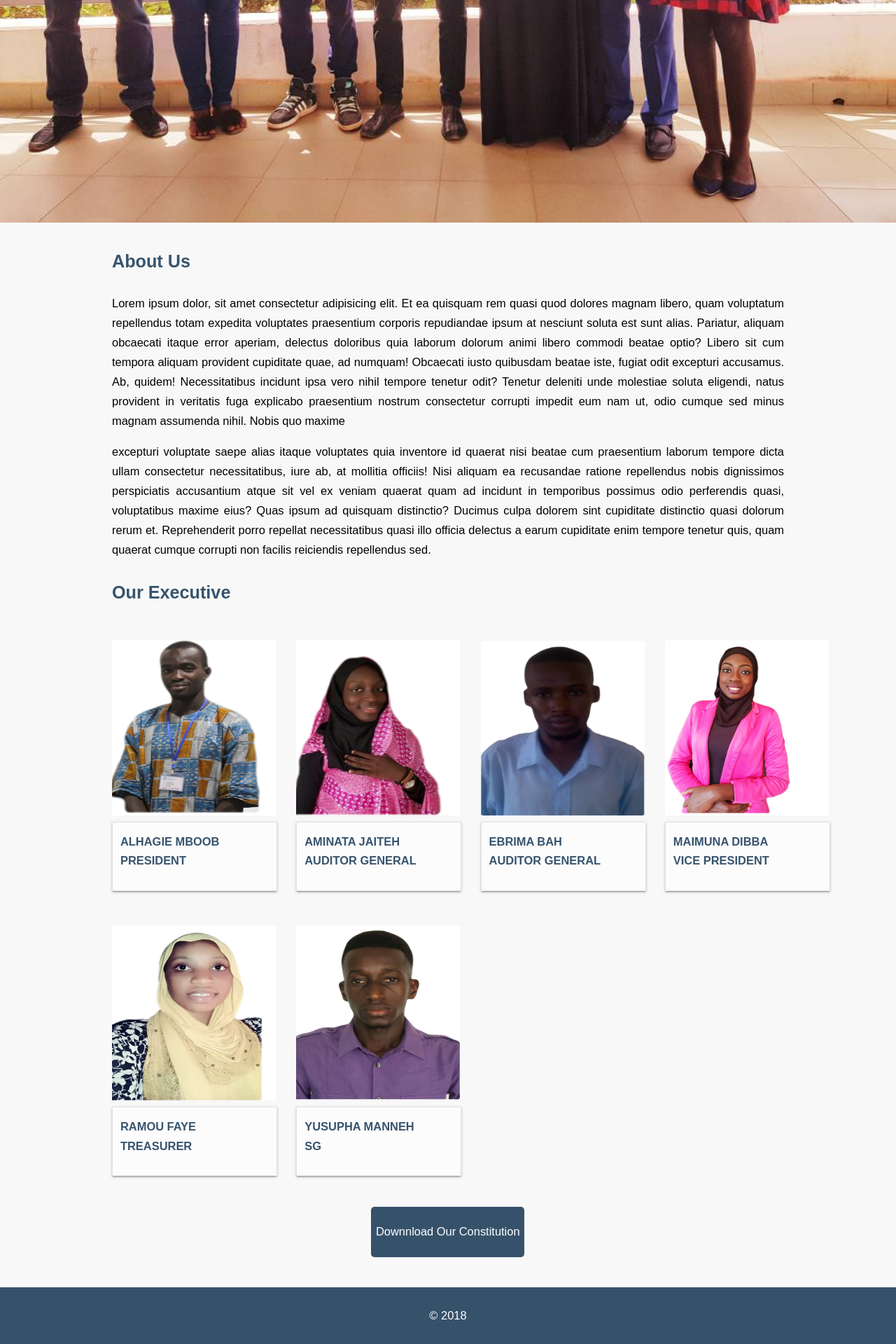
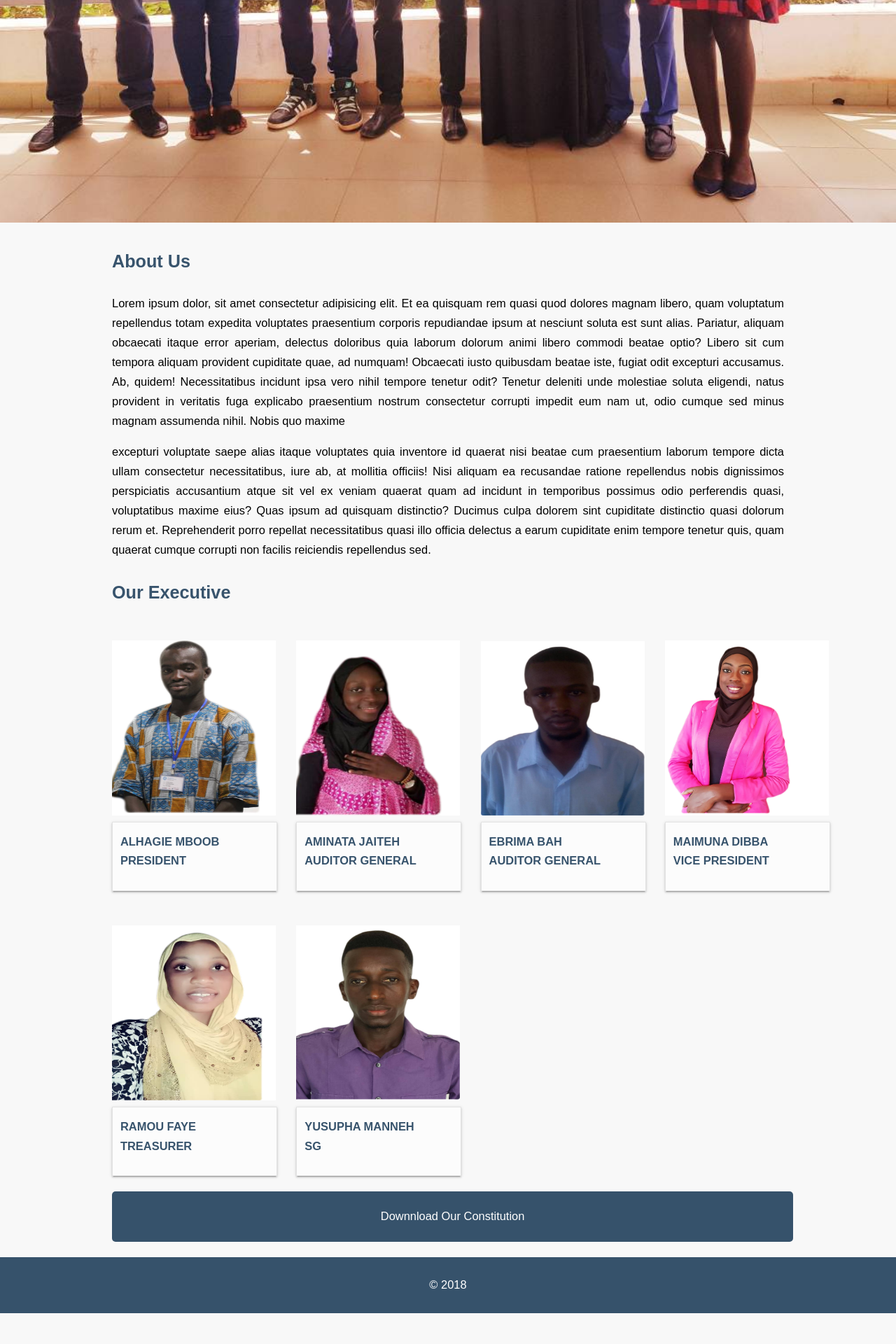
Before and after one commit to yomevagambia/yomevasite, a Jekyll site: the page built from about.html, in a window 1280 px wide. Shown: the part 731-2651 px from the top of the page at 70% size. Built offline with Jekyll 4.4.1, drawn with Linux system fonts in a browser that asks for light colours; some web fonts are replaced; after the commit the page ends 2607 px from its top, so only the background shows below that.

Commit message:
fix the button

```diff
--- a/about.html
+++ b/about.html
@@ -62,8 +62,8 @@ layout: default
 
 </section>  <!--end executive-->
 
-<section class="constitution vertical-gap"> <!--begin our constitution-->
-    <a href="" class="btn"> Downnload Our Constitution</a>
+<section class="container  vertical-gap"> <!--begin our constitution-->
+    <a href="" class="btn constitution-btn"> Downnload Our Constitution</a>
  </section> <!--end our constitution-->
 
  {% include footer.html%}
--- a/assets/styles/_scss/pages/_about.scss
+++ b/assets/styles/_scss/pages/_about.scss
@@ -50,7 +50,10 @@
 }
 
 
-
+  .constitution-btn{
+      width: 77%;
+      margin-bottom: 2rem;
+  }
 
 
 
@@ -113,12 +116,12 @@
 
     }
 
-     .constitution{
+     .constitution-btn{
         display: block;
-    /* text-align: center; */
-         width: 20rem;
-           margin: 0 auto;
-           padding: 4rem 0;
+     text-align: center;
+         width: 100%;
+
+
        }
 
     // .executive-details{
```
